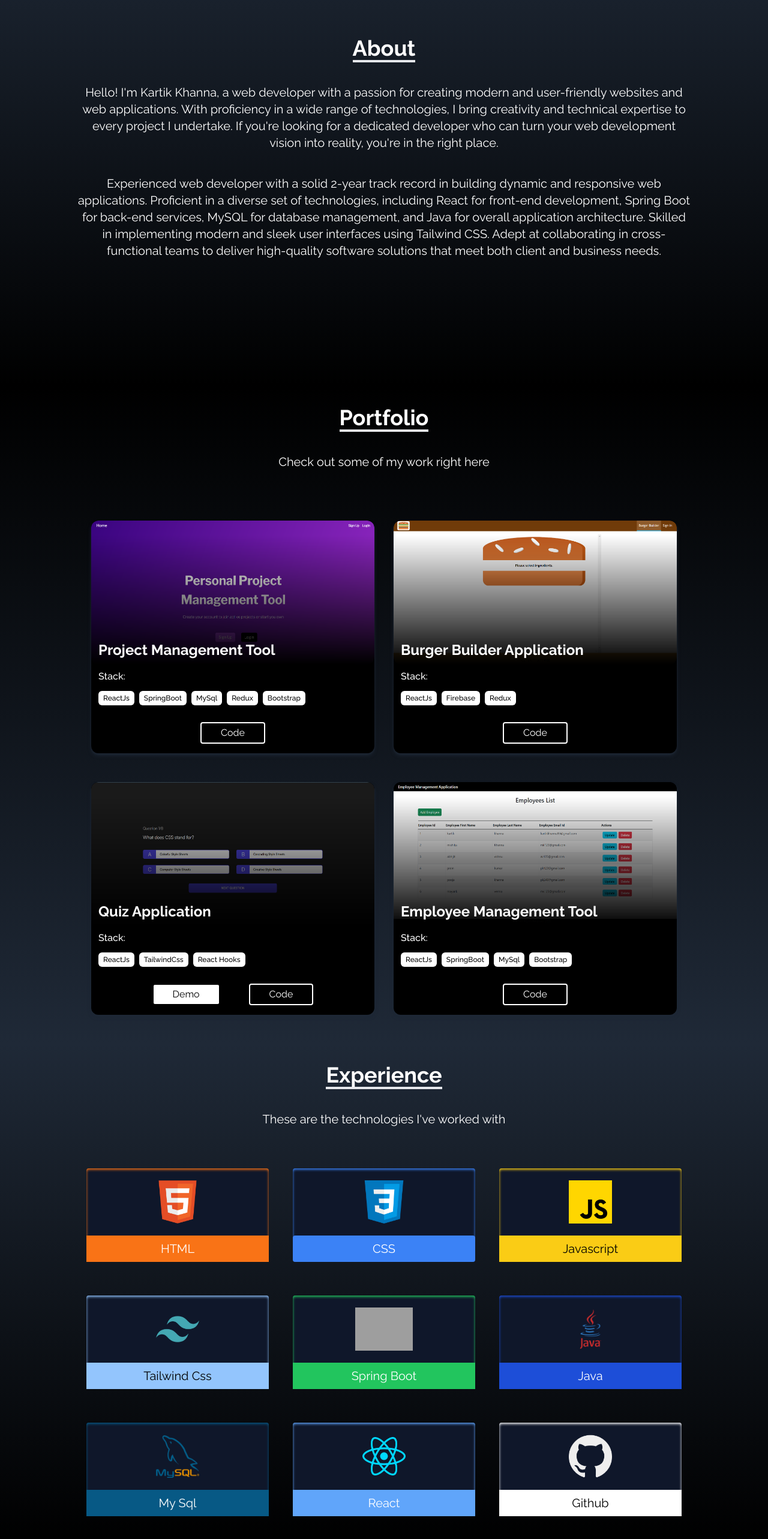
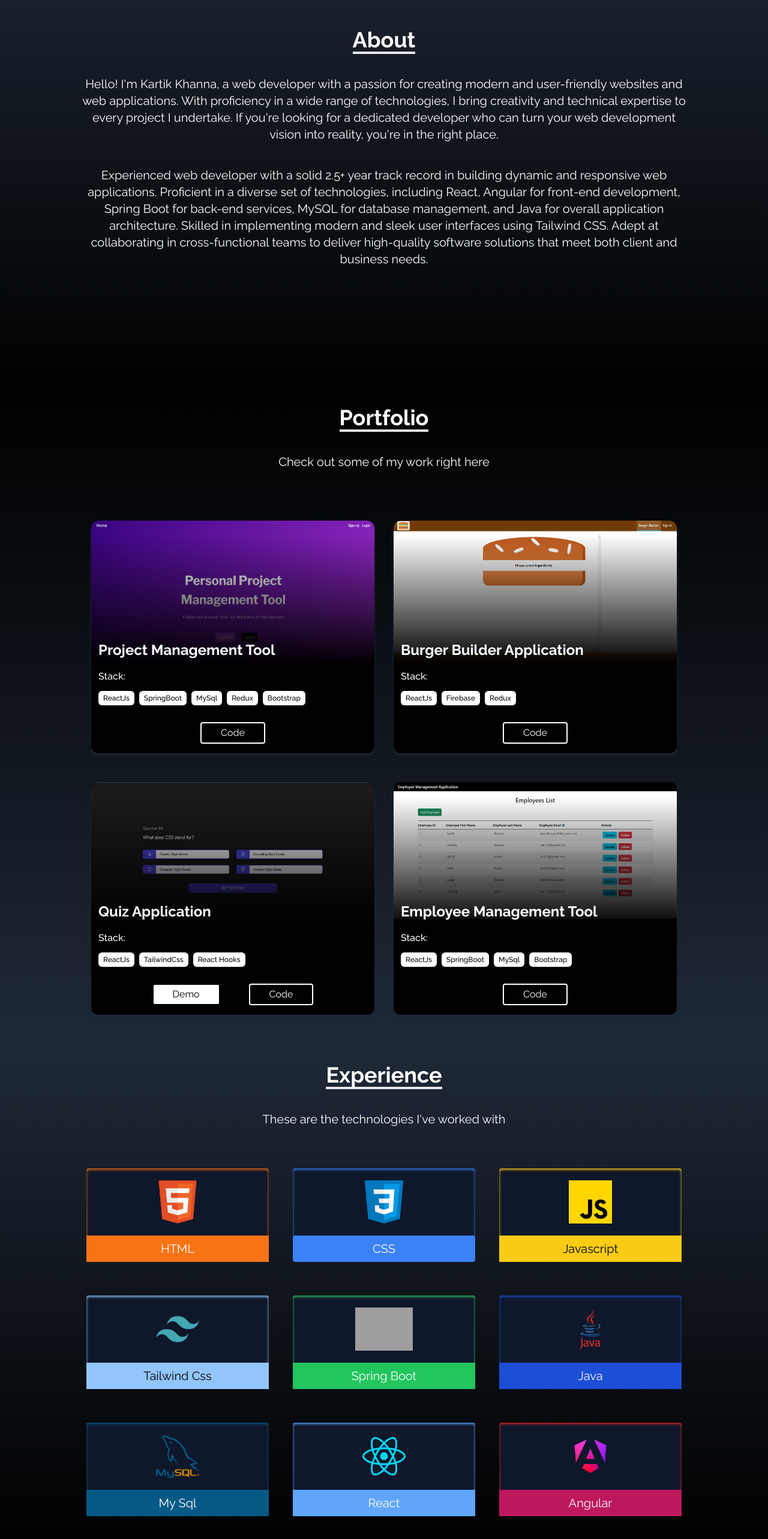
Before and after one commit to kartikkhanna21/Portfolio_website_github, a React (Create React App) app: page / in a window 1280 px wide. Shown: the part 1036-3602 px from the top of the page at 60% size. Built offline with nearby package versions, Linux system fonts and the light colour scheme; grey boxes are pictures that could not be loaded.

Commit message:
updated resume

```diff
--- a/src/components/About.jsx
+++ b/src/components/About.jsx
@@ -13,7 +13,7 @@ const About = () => {
                 </div>
 
                 <div >
-                    <p className='my-5 xsm:text-lg md:text-xl'>Experienced web developer with a solid 2-year track record in building dynamic and responsive web applications. Proficient in a diverse set of technologies, including React for front-end development, Spring Boot for back-end services, MySQL for database management, and Java for overall application architecture. Skilled in implementing modern and sleek user interfaces using Tailwind CSS. Adept at collaborating in cross-functional teams to deliver high-quality software solutions that meet both client and business needs.</p>
+                    <p className='my-5 xsm:text-lg md:text-xl'>Experienced web developer with a solid 2.5+ year track record in building dynamic and responsive web applications. Proficient in a diverse set of technologies, including React, Angular for front-end development, Spring Boot for back-end services, MySQL for database management, and Java for overall application architecture. Skilled in implementing modern and sleek user interfaces using Tailwind CSS. Adept at collaborating in cross-functional teams to deliver high-quality software solutions that meet both client and business needs.</p>
                 </div>
             </div>
 
--- a/src/components/Experience.jsx
+++ b/src/components/Experience.jsx
@@ -6,6 +6,7 @@ import react from "../assets/react_png.png";
 import spring from "../assets/spring_png.png";
 import github from "../assets/github_png.png";
 import tailwind from "../assets/tailwind_png.png";
+import angular from "../assets/angular_png.png";
 import sql from "../assets/mysql_png.png";
 import java from "../assets/java_png.png";
 const Experience = () => {
@@ -71,11 +72,11 @@ const Experience = () => {
         },
         {
             id: 9,
-            skillName: "Github",
-            image: github,
-            style:"shadow-inner shadow-white ",
-            bgcolor:"bg-white",
-            textColor:"text-black"
+            skillName: "Angular",
+            image: angular,
+            style:"shadow-inner shadow-red-600 ",
+            bgcolor:"bg-pink-700",
+            textColor:"text-white"
         }
     ]
     return (
```
Also changed, not shown: src/assets/angular_png.png (added), 1 other file (tests, documents, lock files or other folders).
